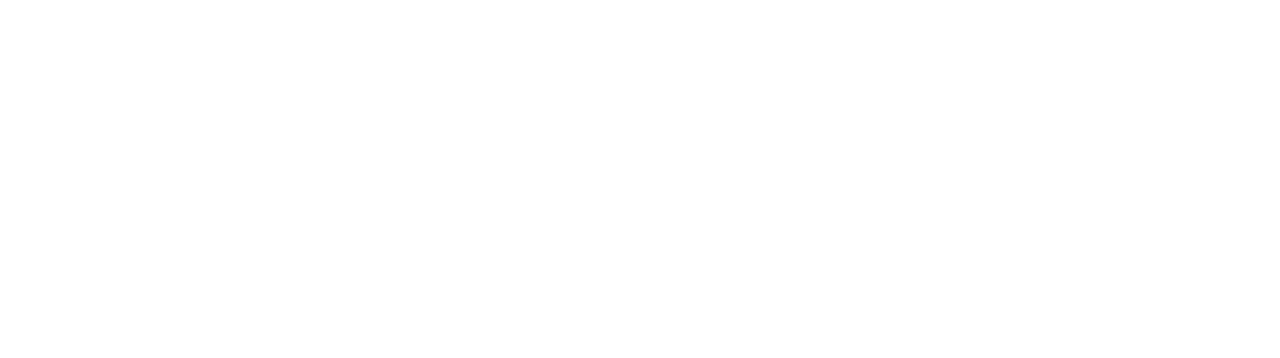
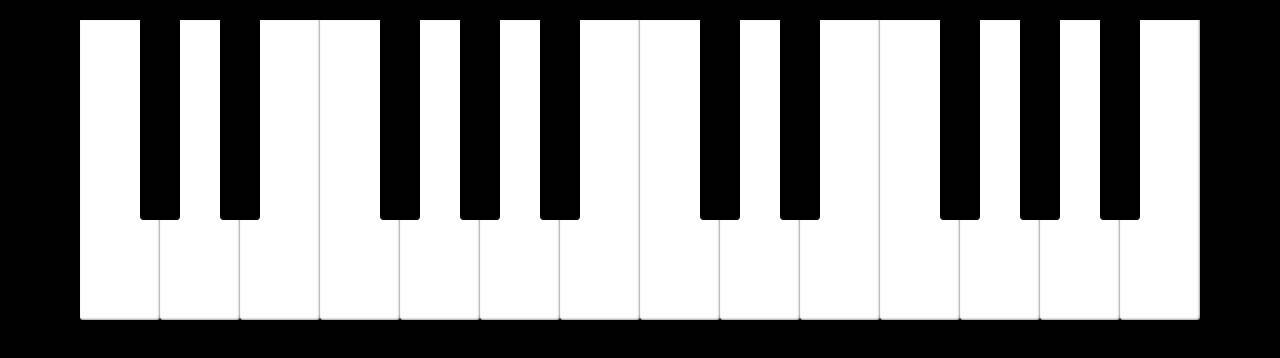
Before and after one commit to katrienMonteyne/nmct-front-2017, a plain HTML site: page exercises/w1/soundmaker/dist/index.html in a window 1280 px wide. Drawn offline with Linux system fonts and the light colour scheme.

Commit message:
exercise solution

```diff
--- a/exercises/w1/soundmaker/dist/css/piano.css
+++ b/exercises/w1/soundmaker/dist/css/piano.css
@@ -0,0 +1,48 @@
+body{
+  font-family: 'Helvetica Neue', 'Verdana', 'sans-serif';
+  background-color: rgb(0, 0, 0);
+}
+
+.piano{
+  margin: 20px auto;
+  display: table;
+}
+
+.piano__key{
+  display: inline-block;
+  width: 80px;
+  height: 300px;
+  background-color: rgb(255, 255, 255);
+  box-shadow: inset -1px -1px 3px -1px rgba(0,0,0,0.75);
+  border-bottom-left-radius: 3px;
+  border-bottom-right-radius: 3px;
+
+  transition: background-color .3s ease-out;
+}
+
+.piano__key:hover, .piano__key:active{
+  background-color: rgb(246,246,246);
+  cursor: pointer;
+}
+
+.piano__key:active{
+  box-shadow: inset -1px -4px 3px -1px rgba(0,0,0,1);
+}
+
+.piano__key--sharp{
+  background-color: rgb(0,0,0);
+  width: 40px;
+  height: 200px;
+  border-bottom-left-radius: 4px;
+  border-bottom-right-radius: 4px;
+  transform: translateX(50%);
+  vertical-align: top;
+}
+
+.piano__key + .piano__key--sharp{
+  margin-left: -40px;
+}
+
+.piano__key--sharp:hover{
+  background-color: rgb(38,38,38);
+}
--- a/exercises/w1/soundmaker/dist/index.html
+++ b/exercises/w1/soundmaker/dist/index.html
@@ -6,35 +6,35 @@
   <meta http-equiv="X-UA-Compatible" content="ie=edge">
   <title>$ound Maker</title>
     <link href="./css/piano.css" rel="stylesheet" />
-    <script src="./lib/joke.js"></script>
-    <script src="./js/app.js"></script>
+    <script src="./lib/joke.js" defer></script>
+    <script src="./js/app.js" defer></script>
 </head>
 <body>
-  <div>
-      <div note="do"    octave="3"   note-ref="C"    hz="130.81" ></div>
-      <div note="do#"   octave="3"   note-ref="C#"   hz="138.59" ></div>
-      <div note="re"    octave="3"   note-ref="D"    hz="146.83" ></div>
-      <div note="re#"   octave="3"   note-ref="D#"   hz="155.56"></div>
-      <div note="mi"    octave="3"   note-ref="E"    hz="164.81"></div>
-      <div note="fa"    octave="3"   note-ref="F"    hz="174.61"></div>
-      <div note="fa#"   octave="3"   note-ref="F#"   hz="185"></div>
-      <div note="sol"   octave="3"   note-ref="G"    hz="196"></div>
-      <div cnote="sol#" octave="3"   note-ref="G#"   hz="207.65"></div>
-      <div note="la"    octave="3"   note-ref="A"    hz="220"></div>
-      <div note="la#"   octave="3"   note-ref="A#"   hz="233.08"></div>
-      <div note="si"    octave="3"   note-ref="B"    hz="246.94"></div>
-      <div note="do"    octave="4"   note-ref="C"    hz="261.63" ></div>
-      <div note="do#"   octave="4"   note-ref="C#"   hz="277.18" ></div>
-      <div note="re"    octave="4"   note-ref="D"    hz="293.66" ></div>
-      <div note="re#"   octave="4"   note-ref="D#"   hz="311.13"></div>
-      <div note="mi"    octave="4"   note-ref="E"    hz="329.6"></div>
-      <div note="fa"    octave="4"   note-ref="F"    hz="349.23"></div>
-      <div note="fa#"   octave="4"   note-ref="F#"   hz="369.99"></div>
-      <div note="sol"   octave="4"   note-ref="G"    hz="392"></div>
-      <div note="sol#"  octave="4"   note-ref="G#"   hz="415.3"></div>
-      <div note="la"    octave="4"   note-ref="A"    hz="440"></div>
-      <div note="la#"   octave="4"   note-ref="A#"   hz="466.16"></div>
-      <div note="si"    octave="4"   note-ref="B"    hz="493.88"></div>
+  <div class="piano">
+      <div class="piano__key"                   note="do"    octave="3"   note-ref="C"    hz="130.81" ></div>
+      <div class="piano__key piano__key--sharp" note="do#"   octave="3"   note-ref="C#"   hz="138.59" ></div>
+      <div class="piano__key"                   note="re"    octave="3"   note-ref="D"    hz="146.83" ></div>
+      <div class="piano__key piano__key--sharp" note="re#"   octave="3"   note-ref="D#"   hz="155.56"></div>
+      <div class="piano__key"                   note="mi"    octave="3"   note-ref="E"    hz="164.81"></div>
+      <div class="piano__key"                   note="fa"    octave="3"   note-ref="F"    hz="174.61"></div>
+      <div class="piano__key piano__key--sharp" note="fa#"   octave="3"   note-ref="F#"   hz="185"></div>
+      <div class="piano__key"                   note="sol"   octave="3"   note-ref="G"    hz="196"></div>
+      <div class="piano__key piano__key--sharp" note="sol#"  octave="3"   note-ref="G#"   hz="207.65"></div>
+      <div class="piano__key"                   note="la"    octave="3"   note-ref="A"    hz="220"></div>
+      <div class="piano__key piano__key--sharp" note="la#"   octave="3"   note-ref="A#"   hz="233.08"></div>
+      <div class="piano__key"                   note="si"    octave="3"   note-ref="B"    hz="246.94"></div>
+      <div class="piano__key"                   note="do"    octave="4"   note-ref="C"    hz="261.63" ></div>
+      <div class="piano__key piano__key--sharp" note="do#"   octave="4"   note-ref="C#"   hz="277.18" ></div>
+      <div class="piano__key"                   note="re"    octave="4"   note-ref="D"    hz="293.66" ></div>
+      <div class="piano__key piano__key--sharp" note="re#"   octave="4"   note-ref="D#"   hz="311.13"></div>
+      <div class="piano__key"                   note="mi"    octave="4"   note-ref="E"    hz="329.6"></div>
+      <div class="piano__key"                   note="fa"    octave="4"   note-ref="F"    hz="349.23"></div>
+      <div class="piano__key piano__key--sharp" note="fa#"   octave="4"   note-ref="F#"   hz="369.99"></div>
+      <div class="piano__key"                   note="sol"   octave="4"   note-ref="G"    hz="392"></div>
+      <div class="piano__key piano__key--sharp" note="sol#"  octave="4"   note-ref="G#"   hz="415.3"></div>
+      <div class="piano__key"                   note="la"    octave="4"   note-ref="A"    hz="440"></div>
+      <div class="piano__key piano__key--sharp" note="la#"   octave="4"   note-ref="A#"   hz="466.16"></div>
+      <div class="piano__key"                   note="si"    octave="4"   note-ref="B"    hz="493.88"></div>
   </div>
 </body>
 </html>
```
